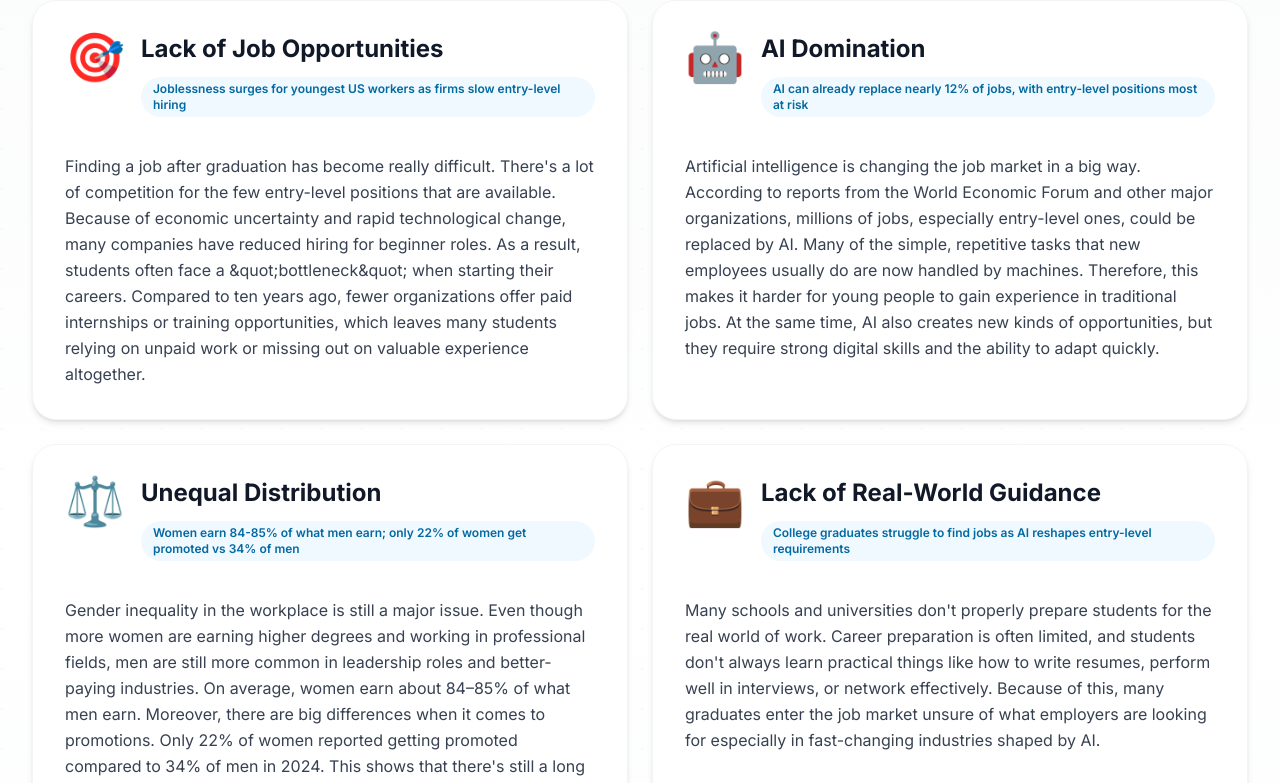
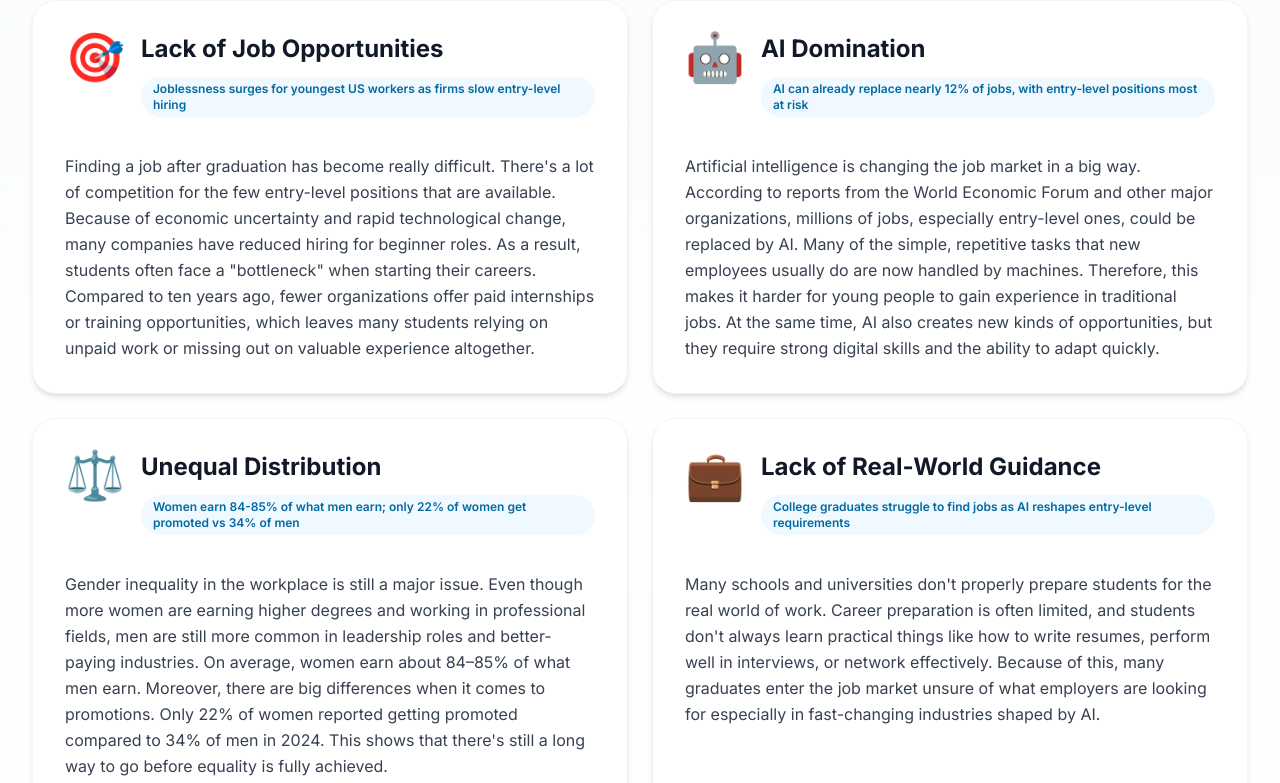
Before and after one commit to tridinhbui/skill-sphere, a Next.js app: page / in a window 1280 px wide. Shown: the part 1144-1927 px from the top of the page. Built offline with nearby package versions, Linux system fonts and the light colour scheme.

Commit message:
fix: correct typo in Problem section - replace &quot; with proper quotation marks

```diff
--- a/components/Problem.tsx
+++ b/components/Problem.tsx
@@ -3,7 +3,7 @@ export default function Problem() {
     {
       title: "Lack of Job Opportunities",
       description:
-        "Finding a job after graduation has become really difficult. There's a lot of competition for the few entry-level positions that are available. Because of economic uncertainty and rapid technological change, many companies have reduced hiring for beginner roles. As a result, students often face a &quot;bottleneck&quot; when starting their careers. Compared to ten years ago, fewer organizations offer paid internships or training opportunities, which leaves many students relying on unpaid work or missing out on valuable experience altogether.",
+        "Finding a job after graduation has become really difficult. There's a lot of competition for the few entry-level positions that are available. Because of economic uncertainty and rapid technological change, many companies have reduced hiring for beginner roles. As a result, students often face a \"bottleneck\" when starting their careers. Compared to ten years ago, fewer organizations offer paid internships or training opportunities, which leaves many students relying on unpaid work or missing out on valuable experience altogether.",
       icon: "🎯",
       stats: "Joblessness surges for youngest US workers as firms slow entry-level hiring",
     },
```
